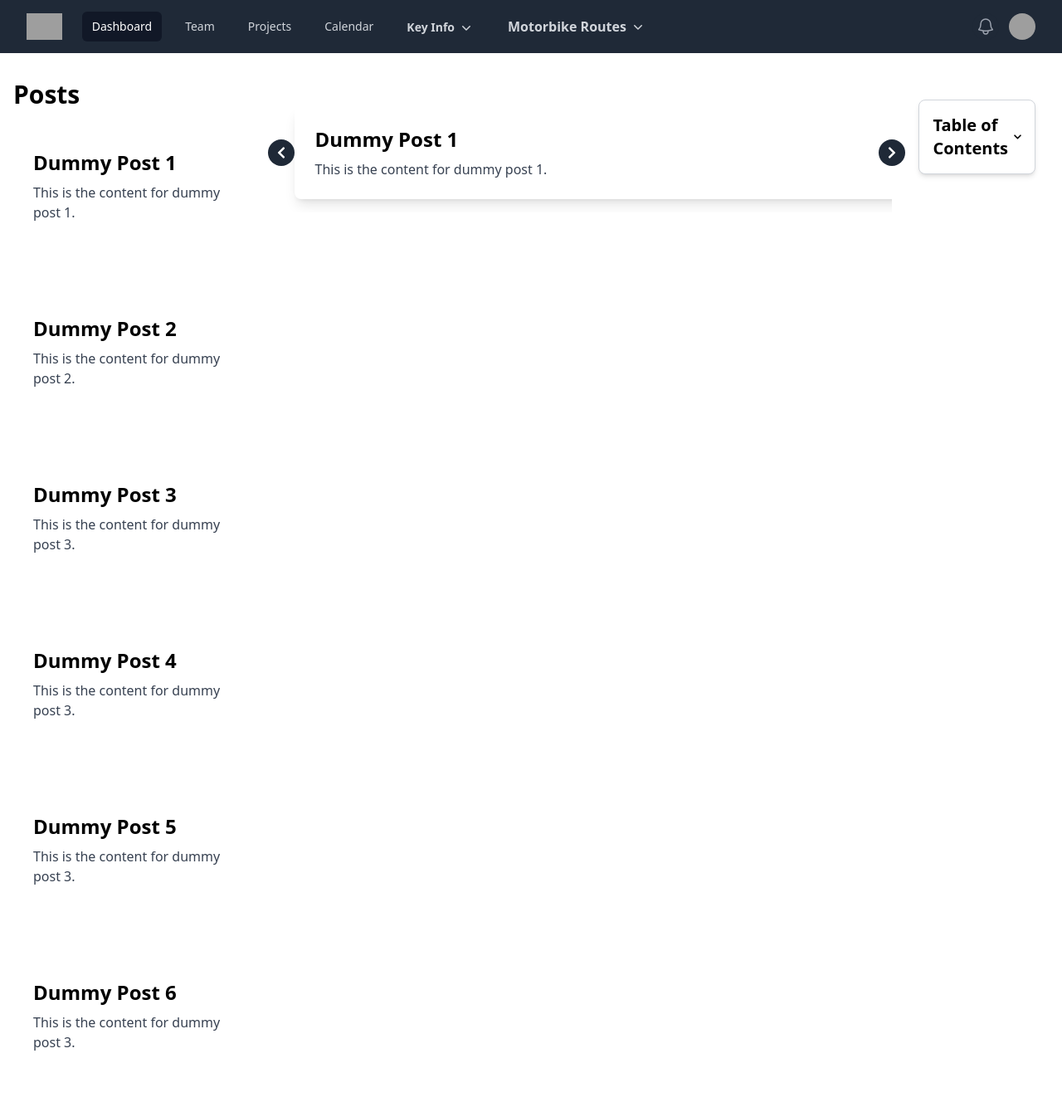
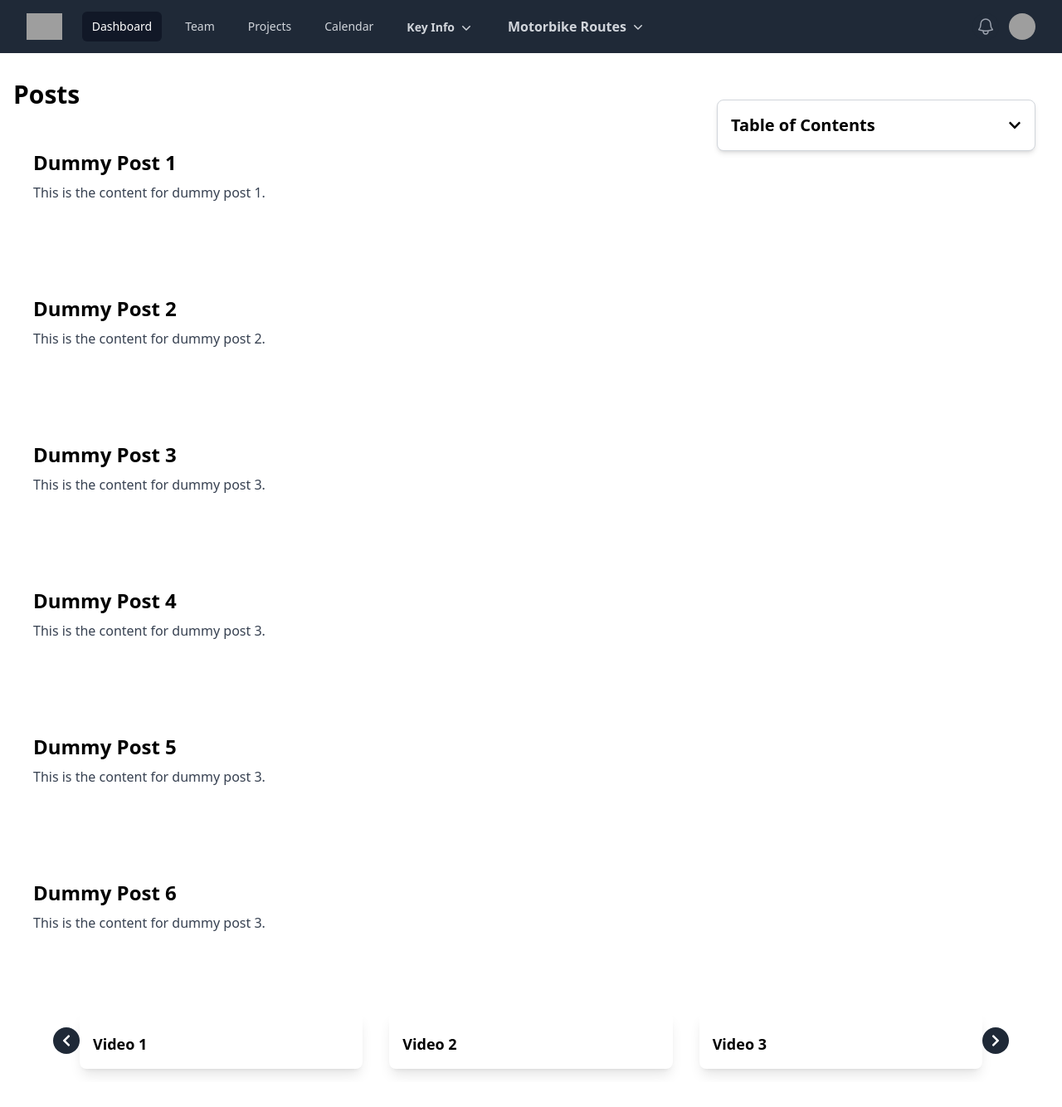
Before and after one commit to artsemlemesh/TigitF, a React (Vite) app: page /blog in a window 1280 px wide. Shown: the top 1334 px of the page at 83% size. Built offline with nearby package versions, Linux system fonts and the light colour scheme; grey boxes are pictures that could not be loaded.

Commit message:
carousel fix

```diff
--- a/package.json
+++ b/package.json
@@ -18,8 +18,10 @@
     "react-datepicker": "^7.3.0",
     "react-dom": "^18.3.1",
     "react-icons": "^5.2.1",
+    "react-player": "^2.16.0",
     "react-redux": "^9.1.2",
     "react-router-dom": "^6.25.1",
+    "react-youtube": "^10.1.0",
     "redux": "^5.0.1",
     "tailwind-merge": "^2.4.0"
   },
--- a/src/pages/PrepForRiding/PreparationForRiding.jsx
+++ b/src/pages/PrepForRiding/PreparationForRiding.jsx
@@ -1,16 +1,12 @@
-import { useSelector } from "react-redux"
-import PostList from "./components/postList"
-import Sidebar from "./components/sideBar"
-import { useState } from "react"
-import Carousel from "./components/carousel"
-
-
-
+import { useSelector } from "react-redux";
+import PostList from "./components/postList";
+import Sidebar from "./components/sideBar";
+import { useState } from "react";
+import Carousel from "./components/carousel";
 
 const Blog = () => {
-    const posts = useSelector((state) => state.posts.posts)
-    const [activePost, setActivePost] = useState(null)
-
+  const posts = useSelector((state) => state.posts.posts);
+  const [activePost, setActivePost] = useState(null);
 
   return (
     <div className="container mx-auto px-4 py-8">
@@ -22,16 +18,17 @@ const Blog = () => {
             setActivePost={setActivePost}
           />
         </div>
-            <div>
-            <Carousel posts={posts}/>
-            </div>
 
         <div className="md:w-1/3">
           <Sidebar activePost={activePost} posts={posts} />
         </div>
       </div>
+
+      <div>
+        <Carousel posts={posts} />
+      </div>
     </div>
   );
-}
+};
 
-export default Blog
+export default Blog;
--- a/src/pages/PrepForRiding/components/carousel.jsx
+++ b/src/pages/PrepForRiding/components/carousel.jsx
@@ -1,45 +1,66 @@
-import React, { useState } from "react";
-import { FaChevronLeft, FaChevronRight } from "react-icons/fa";
+import React, { useState } from 'react';
+import ReactPlayer from 'react-player';
+import { FaChevronLeft, FaChevronRight } from 'react-icons/fa';
 
-const Carousel = ({ posts }) => {
+const Carousel = () => {
   const [currentIndex, setCurrentIndex] = useState(0);
+  const videos = [
+    { id: 'HF48Ur2dbMM', title: 'Video 1' },
+    { id: 'zCJccDIXbQo', title: 'Video 2' },
+    { id: 'oygrmJFKYZY', title: 'Video 3' },
+    { id: 'XR7QK9vR6wQ', title: 'Video 4' },
+    { id: 'TXbxiAsK3x4', title: 'Video 5' },
+    { id: 'ofJ0_NbSQa0', title: 'Video 6' },
+    { id: 'ofJ0_NbSQa0', title: 'Video 7' },
+    { id: 'TXbxiAsK3x4', title: 'Video 8' },
+    { id: 'ofJ0_NbSQa0', title: 'Video 9' },
+  ];
 
-  const prevSlide = () => {
+  const videosPerPage = 3;
+  const totalPages = Math.ceil(videos.length / videosPerPage);
+
+  const nextPage = () => {
     setCurrentIndex((prevIndex) =>
-      prevIndex === 0 ? posts.length - 1 : prevIndex - 1
+      prevIndex < totalPages - 1 ? prevIndex + 1 : 0
     );
   };
-  const nextSlide = () => {
+
+  const prevPage = () => {
     setCurrentIndex((prevIndex) =>
-      prevIndex === posts.length - 1 ? 0 : prevIndex + 1
+      prevIndex > 0 ? prevIndex - 1 : totalPages - 1
     );
   };
 
   return (
-    <div className="relative w-full max-w-3xl mx-auto p-4">
+    <div className="relative w-full max-w-6xl mx-auto p-4">
       <div className="flex overflow-hidden">
         <div
           className="flex transition-transform duration-500"
           style={{ transform: `translateX(-${currentIndex * 100}%)` }}
         >
-          {posts.map((post, index) => (
-            <div key={index} className="w-full flex-shrink-0 p-4">
-              <div className="p-6 bg-white rounded-lg shadow-lg">
-                <h2 className="text-2xl font-bold mb-2">{post.title}</h2>
-                <p className="text-gray-700">{post.content}</p>
+          {videos.map((video, index) => (
+            <div key={index} className="w-full flex-shrink-0 p-4" style={{ flexBasis: `calc(100% / ${videosPerPage})` }}>
+              <div className="p-4 bg-white rounded-lg shadow-lg">
+                <ReactPlayer
+                  url={`https://www.youtube.com/watch?v=${video.id}`}
+                  width="100%"
+                  height="auto"
+                  controls
+                />
+                <h2 className="text-lg font-bold mt-2">{video.title}</h2>
               </div>
             </div>
           ))}
         </div>
       </div>
       <button
-        onClick={prevSlide}
+        onClick={prevPage}
         className="absolute top-1/2 left-0 transform -translate-y-1/2 bg-gray-800 text-white p-2 rounded-full focus:outline-none"
       >
         <FaChevronLeft />
       </button>
       <button
-        onClick={nextSlide}
+        onClick={nextPage}
         className="absolute top-1/2 right-0 transform -translate-y-1/2 bg-gray-800 text-white p-2 rounded-full focus:outline-none"
       >
         <FaChevronRight />
```
Also changed, not shown: 1 other file (tests, documents, lock files or other folders). Lines whose indentation alone changed are shown as unchanged.
